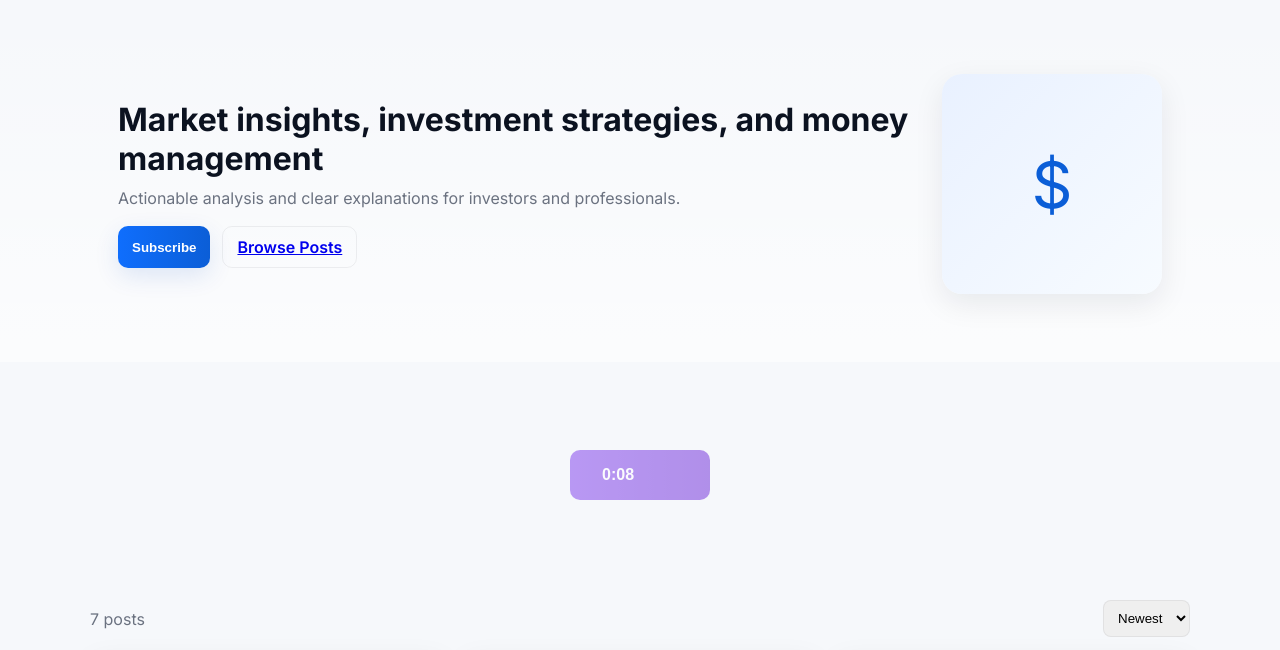
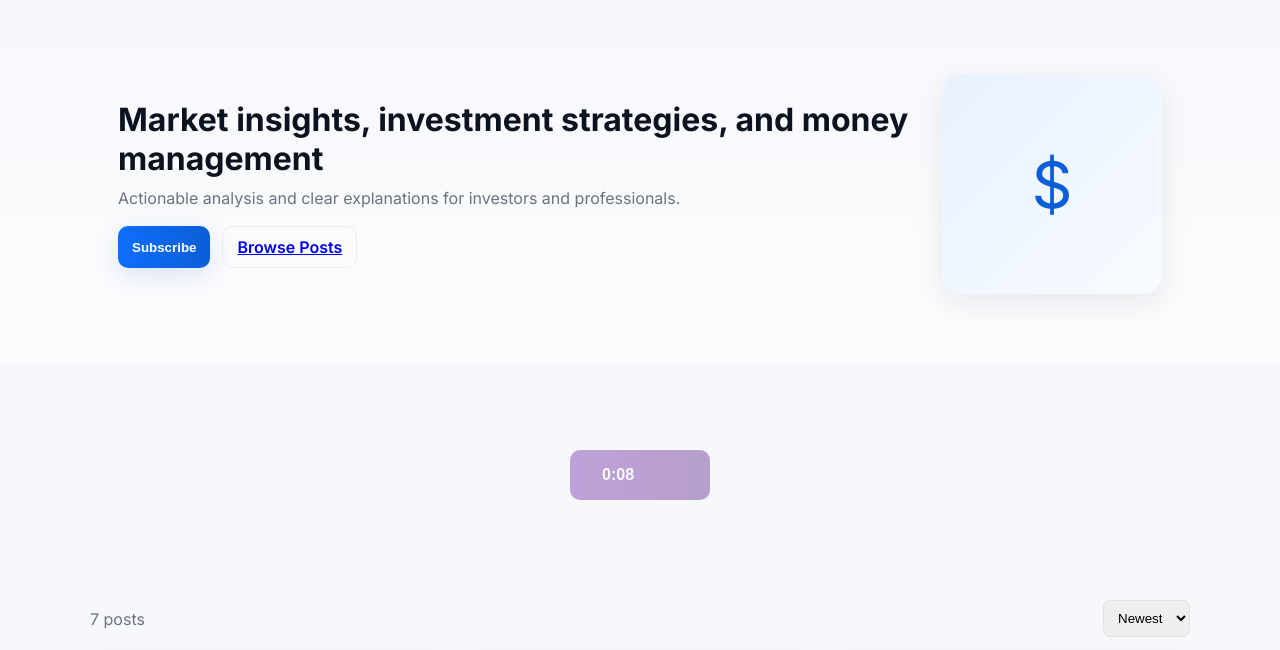
Before and after one commit to cinemunch31/cinemunch, a website: page index.html in a window 1280 px wide. Both pictures are taken after a click on the button "Click here". Shown: the part 92-742 px from the top of the page. Drawn offline with Linux system fonts and the light colour scheme.

Commit message:
Keep top button permanently disabled after first click - no re-enabling

```diff
--- a/script.js
+++ b/script.js
@@ -32,10 +32,13 @@ function setupTimerButton(){
 }
 
 function startTimer(){
+  // Prevent clicking if already permanently disabled
+  if(timerBtn.disabled) return;
   if(timerActive) return;
   timerActive = true;
   timerCountdown = 10;
   timerBtn.disabled = true;
+  timerBtn.classList.add('permanently-disabled');
   timerBtn.textContent = formatTime(10);
 
   const interval = setInterval(()=>{
@@ -77,9 +80,7 @@ function startBottomTimer(){
       bottomBtn.disabled = false;
       bottomBtn.textContent = 'Continue';
       timerActive = false;
-      // Re-enable top button
-      timerBtn.disabled = false;
-      timerBtn.classList.add('re-enabled');
+      // Top button stays permanently disabled - no re-enabling
     }
   }, 1000);
 }
--- a/styles.css
+++ b/styles.css
@@ -16,6 +16,7 @@ html,body{height:100%;margin:0;font-family:Inter,system-ui,Segoe UI,Roboto,'Helv
 .btn.primary{background:linear-gradient(90deg,var(--accent),var(--accent-2));color:white;box-shadow:0 8px 24px rgba(11,78,190,0.12)}
 .btn.purple{background:linear-gradient(90deg,#7c3aed,#6d28d9);color:white;box-shadow:0 8px 24px rgba(124,58,237,0.2);padding:16px 32px;font-size:16px;min-width:140px;transition:all 0.2s}
 .btn.purple:disabled{opacity:0.5;cursor:not-allowed;box-shadow:none}
+.btn.purple.permanently-disabled{opacity:0.4;cursor:not-allowed!important;background:linear-gradient(90deg,#6b21a8,#581c87)}
 .btn.outline{background:transparent;border:1px solid rgba(11,14,20,0.06)}
 .btn.ghost{background:transparent;border:1px solid rgba(11,14,20,0.04)}
 .btn.small{padding:6px 8px;font-size:13px}
```
